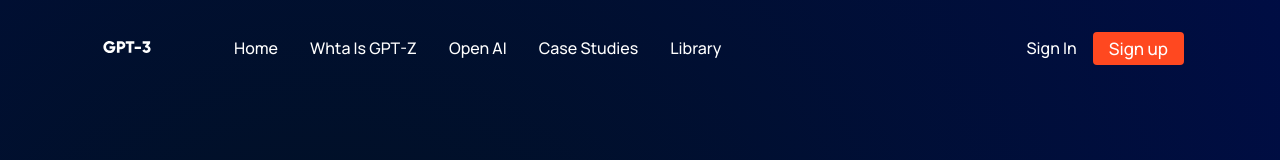
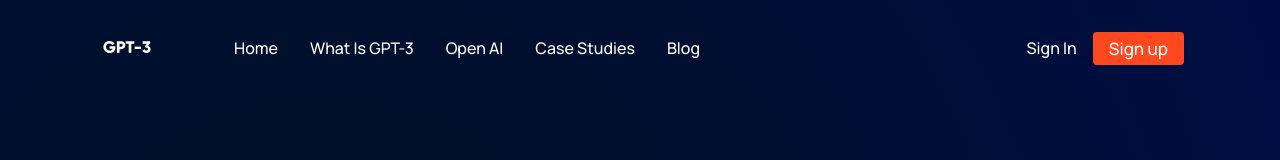
Before and after one commit to Muneer911/Chat9, a React (Vite) app: page / in a window 1280 px wide. Shown: the top 160 px of the page. Built offline with nearby package versions, Linux system fonts and the light colour scheme.

Commit message:
fix: typo in the a tag href

```diff
--- a/src/components/Navbar/navbar.jsx
+++ b/src/components/Navbar/navbar.jsx
@@ -12,16 +12,16 @@ const Navbar = () => {
         <a href="#home">Home</a>
       </p>
       <p>
-        <a href="#whatgptZ">Whta is GPT-Z</a>
+        <a href="#whatgpt-3">What is GPT-3</a>
       </p>
       <p>
-        <a href="#possibiliti">Open AI</a>
+        <a href="#FT">Open AI</a>
       </p>
       <p>
-        <a href="#CaseStudies">Case studies</a>
+        <a href="#possibility">Case studies</a>
       </p>
       <p>
-        <a href="#Library">Library</a>
+        <a href="#blog">blog</a>
       </p>
     </>
   );
```
